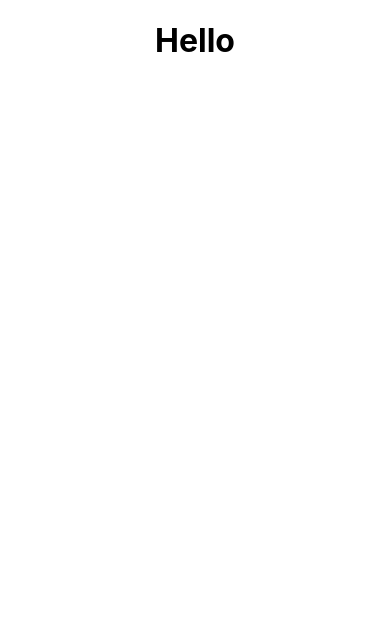
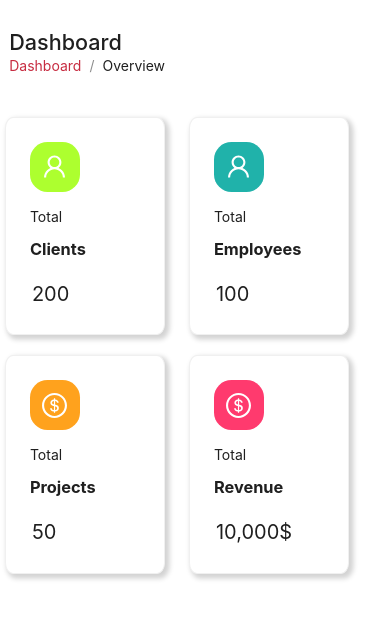
Before and after one commit to NexaLab-Company/InDemand-Care-Frontend, a React (Create React App) app: page / in a window 390 px wide. Shown: the top 618 px of the page. Built offline with nearby package versions, Linux system fonts and the light colour scheme.

Commit message:
dashboard overview cards completed with responsiveness

```diff
--- a/src/App.js
+++ b/src/App.js
@@ -1,6 +1,5 @@
 import './App.css';
 import DashboardOverviewCards from './components/Dashboard-overview-cards/DashboardOverviewCards';
-
 
 
 
@@ -11,9 +10,7 @@
   return (
 
     <div className="App">
-
       <DashboardOverviewCards />
-
     </div>
 
 
--- /dev/null
+++ b/src/components/Breadcrumbs/Breadcrumbs.jsx
@@ -0,0 +1,25 @@
+import React from 'react'
+import { Breadcrumb } from 'antd';
+
+
+function Breadcrumbs({title}) {
+  return (
+    <Breadcrumb
+    items={[
+      {
+        href: '',
+        title: (
+          <>
+            <span style={{color: '#C72C41'}}>Dashboard</span>
+          </>
+        ),
+      },
+      {
+        title: title,
+      },
+    ]}
+  />
+  )
+}
+
+export default Breadcrumbs
--- a/src/components/Dashboard-overview-cards/Dashboard-overview-cards.css
+++ b/src/components/Dashboard-overview-cards/Dashboard-overview-cards.css
@@ -0,0 +1,176 @@
+.main {
+    background-color: #ffff;
+}
+
+/* **************************************Heading Div *************************************/
+.div {
+    display: flex;
+    flex-direction: column;
+    align-items:flex-start;
+    justify-content: center;
+    margin-left: 10.2%;
+
+}
+h4 {
+    margin-bottom: 0;
+    margin-right: 8px;
+    padding-right: 8px;
+    font-weight: 500;
+    font-size: 1.35rem;
+}
+
+
+h3 {
+    margin-top: -5px;
+}
+
+
+
+/********************************************** Media Querires ****************************************/
+
+@media (max-width: 499px) {
+    .row {
+        display: flex !important;
+        flex-direction: column !important;
+        margin-left: -9% !important;
+    }
+    .card  {
+        width: 160px !important;
+        margin-bottom: 20px !important;
+    }
+    .card-without-margin {
+        width: 160px !important;
+        margin-bottom: 20px !important;
+    }
+    .div {
+    margin-left: -0.05rem !important;
+    padding-left: 10px !important;
+    }
+}
+
+@media (min-width: 412px) and (max-width: 915px) {
+    .row {
+        display: flex !important;
+        flex-direction: column !important;
+        margin-left: 0.001rem !important;
+    }
+    .div {
+        margin-left: 7% !important
+        }
+
+}
+
+@media (min-width: 500px) and (max-width: 1199px) {
+    .row {
+        display: flex !important;
+        flex-direction: column !important;
+        margin-left: -9% !important;
+    }
+     .div {
+        margin-left: 15% !important
+        }
+        .card  {
+            width: 240px !important;
+            margin-bottom: 20px !important;
+        }
+        .card-without-margin {
+            width: 240px !important;
+            margin-bottom: 20px !important;
+        }
+}
+
+/* ************************ CARD CSS********************************************************* */
+.row {
+    margin-top: 40px;
+    margin-right: 150px;
+    display: flex;
+    flex-direction: row;
+    align-items: center;
+    justify-content: space-evenly;
+}
+
+.internal-div {
+    display: flex;
+     flex-direction: row;
+      justify-content: space-around
+}
+
+.card-without-margin {
+    width: 250px;
+    border-radius: 5%;
+    box-shadow: 3px 3px 5px 1.5px lightgray
+}
+.card {
+    width: 250px;
+    border-radius: 5%;
+    box-shadow: 3px 3px 5px 1.5px lightgray;
+    margin-left: 30%;
+}
+
+
+.card-div {
+    display: flex;
+    flex-direction: column;
+    align-items: flex-start;
+    justify-content: center;
+}
+
+.icon-one {
+    background-color: greenyellow;
+    width: 50px;
+    height: 50px;
+    border-radius: 35%;
+    display: flex;
+    flex-direction: column;
+    align-items: center;
+    justify-content: center;
+    font-size: 25px;
+    color: white;
+    box-shadow: '3px 3px 5px 1.5px lightgray'
+}
+
+.icon-two {
+    background-color: lightseagreen;
+    width: 50px;
+    height: 50px;
+    border-radius: 35%;
+    display: flex;
+    flex-direction: column;
+    align-items: center;
+    justify-content: center;
+    font-size: 25px;
+    color: white;
+    box-shadow: '3px 3px 5px 1.5px lightgray'
+}
+.icon-three {
+    background-color: #FFA21D;
+    width: 50px;
+    height: 50px;
+    border-radius: 35%;
+    display: flex;
+    flex-direction: column;
+    align-items: center;
+    justify-content: center;
+    font-size: 25px;
+    color: white;
+    box-shadow: '3px 3px 5px 1.5px lightgray'
+}
+
+.icon-four {
+    background-color: #FF3A6E;
+    width: 50px;
+    height: 50px;
+    border-radius: 35%;
+    display: flex;
+    flex-direction: column;
+    align-items: center;
+    justify-content: center;
+    font-size: 25px;
+    color: white;
+    box-shadow: '3px 3px 5px 1.5px lightgray'
+}
+
+.count {
+    font-size: 20px;
+    margin-left: 2px;
+}
--- a/src/components/Dashboard-overview-cards/DashboardOverviewCards.jsx
+++ b/src/components/Dashboard-overview-cards/DashboardOverviewCards.jsx
@@ -1,12 +1,84 @@
+import { Layout, Row , Col , Card} from 'antd'
 import React from 'react'
+import Breadcrumbs from '../Breadcrumbs/Breadcrumbs'
 import './Dashboard-overview-cards.css'
+import {UserOutlined, DollarOutlined } from '@ant-design/icons'
+
+
+
+
+const {Content} = Layout;
+
+
 
 function DashboardOverviewCards() {
 
-  return (
-    <div>
-      <h1>Hello</h1>
-    </div>
+
+
+    return (
+        <Layout className='main'>
+          <Content>
+            <div className='div'>
+            <h4>Dashboard</h4>
+          <Breadcrumbs title={'Overview'} />
+          </div>
+          <Row className='row'>
+            <div className='internal-div'>
+            <Col span ={6}>
+            <Card className='card-without-margin'>
+        <div className='card-div'>
+
+            <span className='icon-one'>
+          <UserOutlined  />
+          </span>
+        <p>Total</p>
+        <h3>Clients</h3>
+      <span className='count' >200</span>
+        </div>
+      </Card>
+            </Col>
+            <Col span ={6}>
+            <Card className='card'>
+        <div className='card-div'>
+        <span className='icon-two'>
+          <UserOutlined  />
+          </span>
+        <p>Total</p>
+        <h3>Employees</h3>
+        <span className='count' >100</span>
+        </div>
+      </Card>
+            </Col>
+            </div>
+            <div className='internal-div'>
+            <Col span ={6}>
+            <Card className='card-without-margin'>
+        <div className='card-div'>
+        <span className='icon-three'>
+        <DollarOutlined />
+          </span>
+        <p>Total</p>
+        <h3>Projects</h3>
+        <span className='count' >50</span>
+        </div>
+      </Card>
+            </Col>
+            <Col span ={6}>
+            <Card className='card'>
+        <div className='card-div'>
+        <span className='icon-four'>
+          <DollarOutlined />
+          </span>
+        <p>Total</p>
+        <h3>Revenue</h3>
+        <span className='count' >10,000$</span>
+        </div>
+      </Card>
+            </Col>
+            </div>
+          </Row>
+          </Content>
+        </Layout>
   )
 }
 
```
